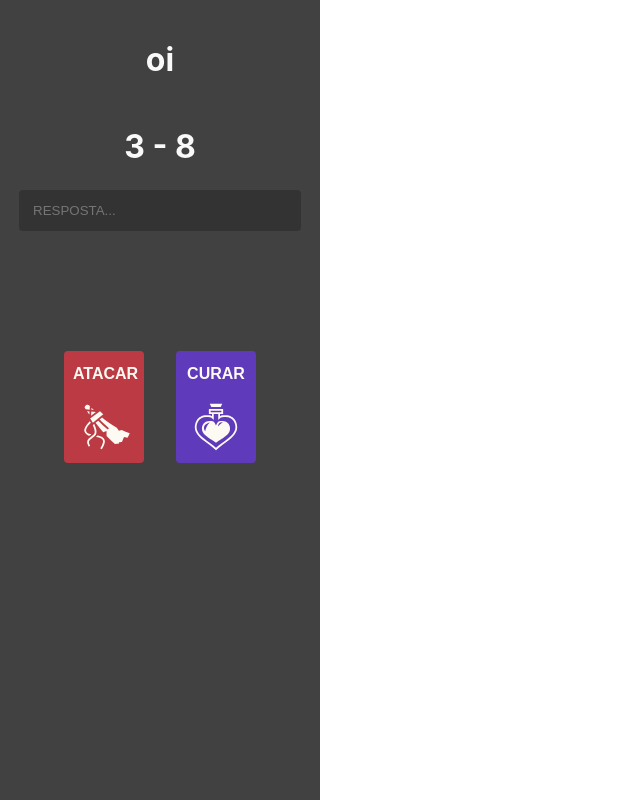
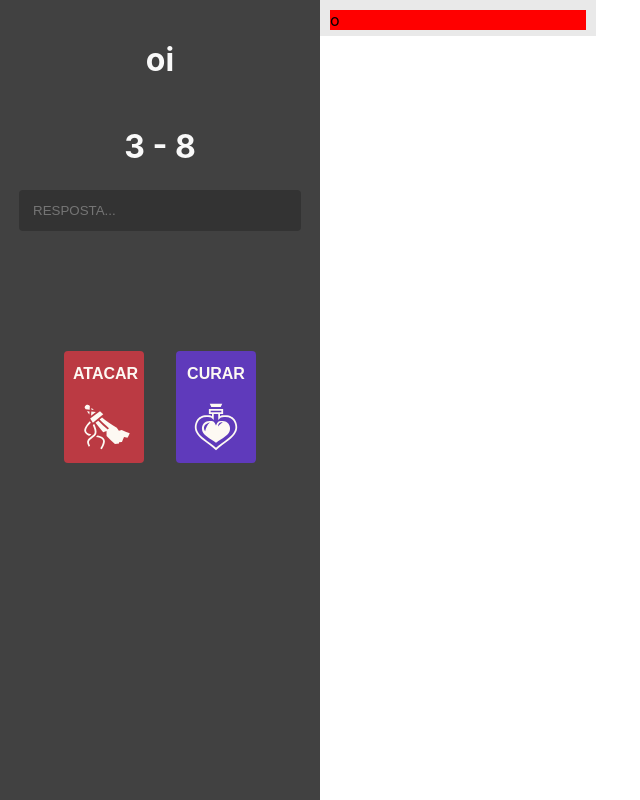
Before and after one commit to myyrez/Chronofight, a React (Create React App) app: page / in a window 1280 px wide. Shown: the whole page, without its empty margins (0-640 px from the left). Built offline with nearby package versions, Linux system fonts and the light colour scheme.

Commit message:
barra de vida

```diff
--- a/src/components/App/App.js
+++ b/src/components/App/App.js
@@ -1,11 +1,17 @@
 import React from "react";
 import { Calc } from "../"
+import { BarraVida } from "../"
 import styles from "./styles.module.css"
 
 export const App = () => {
   return (
-    <div className={styles.main}>
-      <Calc/>
-    </div>
+    <>
+      <div className={styles.calc}>
+        <Calc/>
+      </div>
+      <div className={styles.rpg}>
+        <BarraVida/>
+      </div>
+    </>
   );
 }
--- a/src/components/App/styles.module.css
+++ b/src/components/App/styles.module.css
@@ -1,3 +1,10 @@
-.main {
+.calc {
+    width: 25vw;
+    float: left;
     height: 100vh;
 }
+.rpg {
+    width: 75vw;
+    float: right;
+    height: 100vh;
+}
--- a/src/components/BarraVida/BarraVida.js
+++ b/src/components/BarraVida/BarraVida.js
@@ -0,0 +1,10 @@
+import { React, useEffect, useState } from "react";
+import styles from "./styles.module.css";
+
+export const BarraVida = () => {
+  return (
+    <div className={styles.barra}>
+      <div className={styles.hit}>o</div>
+    </div>
+  );
+};
--- a/src/components/BarraVida/styles.module.css
+++ b/src/components/BarraVida/styles.module.css
@@ -0,0 +1,14 @@
+.barra {
+    height: 1rem;
+    width: 20vw;
+    background-color: #e9e9e9;
+    padding: 10px;
+    position: relative;
+}
+.hit {
+    background-color: red;
+    margin: 0 auto;
+    width: 20vw;
+    height: auto;
+    position: relative;
+}
--- a/src/components/Calc/styles.module.css
+++ b/src/components/Calc/styles.module.css
@@ -1,7 +1,7 @@
 .containerCalc {
     background-color: #414141;
     height: 100vh;
-    width: 25vw;
+    /* width: 25vw; */
     align-items: center;
     justify-content: center;
     text-align: center;
```
